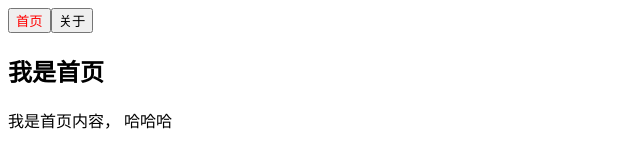
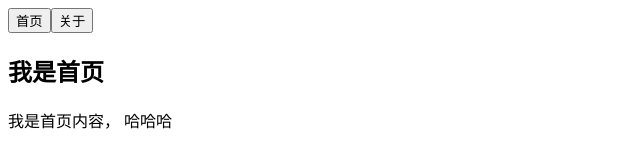
Before and after one commit to maicoder/learnVue, a Vue app in the folder 16-vue-router/learnvuerouter/: page /home in a window 1280 px wide. Shown: the top 160 px of the page, without its empty margins (0-640 px from the left). Built offline with nearby package versions, Linux system fonts and the light colour scheme.

Commit message:
Update App.vue

```diff
--- a/16-vue-router/learnvuerouter/src/App.vue
+++ b/16-vue-router/learnvuerouter/src/App.vue
@@ -1,14 +1,32 @@
 <template>
   <div id="app">
-    <router-link to="/home" tag="button" replace>首页</router-link>
-    <router-link to="/about" tag="button" replace>关于</router-link>
+<!--    <router-link to="/home" tag="button" replace active-class="active">首页</router-link>-->
+<!--    <router-link to="/about" tag="button" replace active-class="active">关于</router-link>-->
+<!--    <router-link to="/home" tag="button" replace>首页</router-link>-->
+<!--    <router-link to="/about" tag="button" replace>关于</router-link>-->
+    <button @click="homeClick">首页</button>
+    <button @click="aboutClick">关于</button>
     <router-view></router-view>
   </div>
 </template>
 
 <script>
 export default {
-  name: 'App'
+  name: 'App',
+  methods: {
+    homeClick() {
+      // 通过代码的方式修改路由，不要绕过 vue-router
+      // push => pushState
+      // this.$router.push('/home')
+      this.$router.replace('/home')
+      console.log('homeClick');
+    },
+    aboutClick() {
+      // this.$router.push('/about')
+      this.$router.replace('/about')
+      console.log('aboutClick');
+    }
+  }
 }
 </script>
 
```
